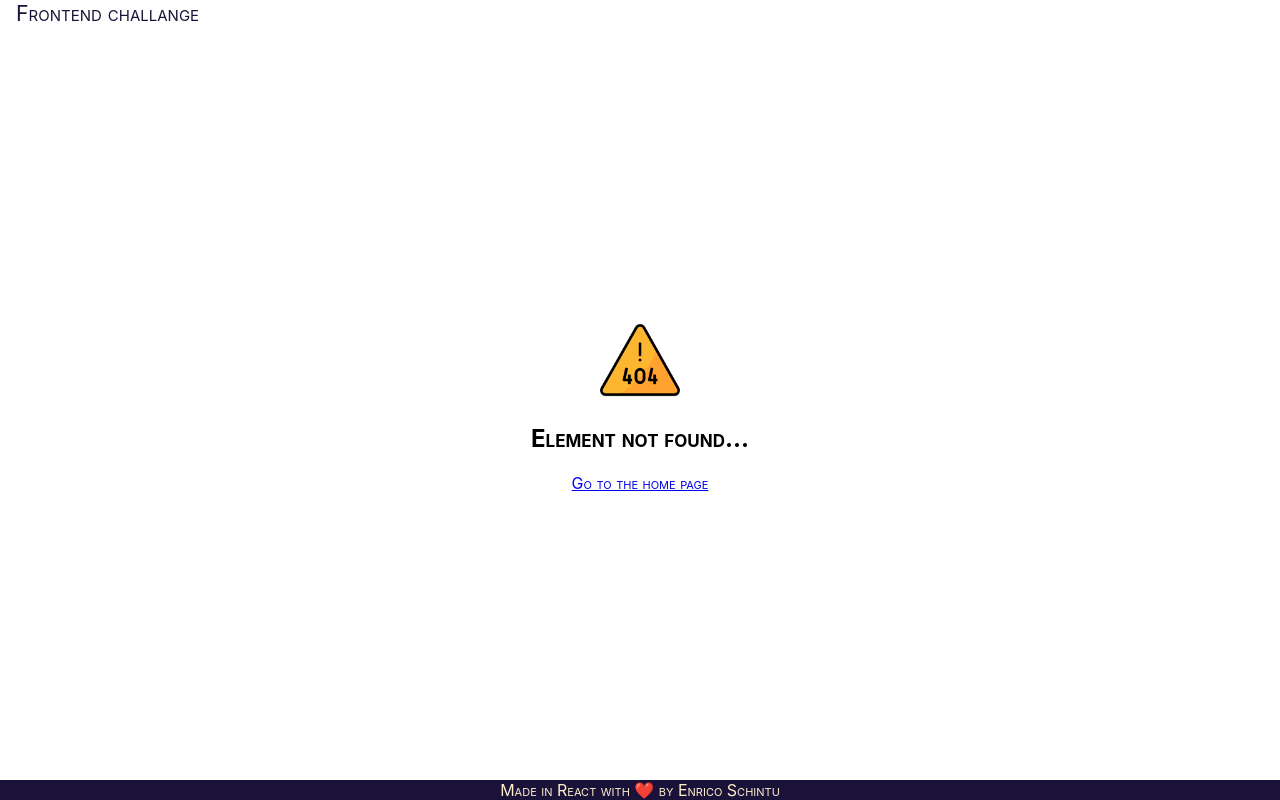
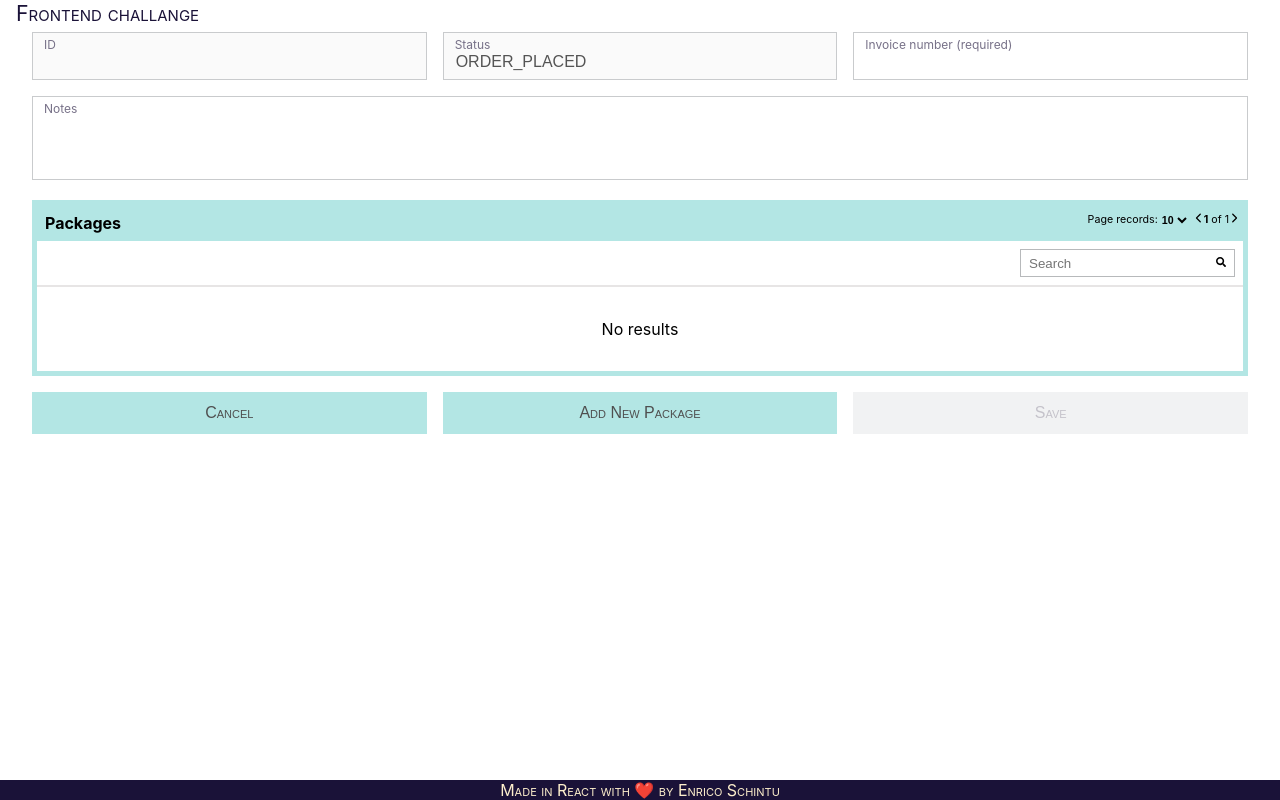
Before and after one commit to Schengatto/TS-fullstack-challenge-frontend, a React (Create React App) app: page /orders/create in a window 1280 px wide. Before the commit this address led to /not-found. Built offline with nearby package versions, Linux system fonts and the light colour scheme.

Commit message:
fixed issue with cancel edit mode

```diff
--- a/src/components/form/InputText.tsx
+++ b/src/components/form/InputText.tsx
@@ -55,9 +55,10 @@ export interface InputTextProps extends InputHTMLAttributes<HTMLInputElement> {
     type?: "text" | "number" | "email" | "password";
     description?: string;
     value?: string | number;
+    required?: boolean
 }
 
-const InputText: FunctionComponent<InputTextProps> = React.forwardRef<HTMLInputElement, InputTextProps>(({ value, label, type, description, ...rest }, ref: LegacyRef<HTMLInputElement>) => {
+const InputText: FunctionComponent<InputTextProps> = React.forwardRef<HTMLInputElement, InputTextProps>(({ value, label, type, description, required, ...rest }, ref: LegacyRef<HTMLInputElement>) => {
 
     const styleClass = value !== undefined ? "valued" : "";
 
@@ -76,7 +77,7 @@ const InputText: FunctionComponent<InputTextProps> = React.forwardRef<HTMLInputE
                     className={styleClass}
                     htmlFor={label}
                     data-test="InputText_Label">
-                    {label}
+                    {label}{required && " (required)"}
                 </label>
             </div>
             {description && <div className="input-text__description">{description}</div>}
--- a/src/components/form/TextArea.tsx
+++ b/src/components/form/TextArea.tsx
@@ -55,9 +55,10 @@ export interface TextAreaProps extends InputHTMLAttributes<HTMLTextAreaElement>
     label: string;
     value?: string;
     description?: string;
+    required?: boolean;
 }
 
-const TextArea: FunctionComponent<TextAreaProps> = React.forwardRef<HTMLTextAreaElement, TextAreaProps>(({ value, label, description, ...rest }, ref: LegacyRef<HTMLTextAreaElement>) => {
+const TextArea: FunctionComponent<TextAreaProps> = React.forwardRef<HTMLTextAreaElement, TextAreaProps>(({ value, label, description, required, ...rest }, ref: LegacyRef<HTMLTextAreaElement>) => {
 
     const styleClass = value !== undefined ? "valued" : "";
 
@@ -76,7 +77,7 @@ const TextArea: FunctionComponent<TextAreaProps> = React.forwardRef<HTMLTextArea
                     className={styleClass}
                     htmlFor={label}
                     data-test="InputText_Label">
-                    {label}
+                    {label} {required && " (required)"}
                 </label>
             </div>
             {description && <div className="text-area__description">{description}</div>}
--- a/src/components/ui/Card.tsx
+++ b/src/components/ui/Card.tsx
@@ -8,11 +8,6 @@ const Component = styled.div`
 
     .card__header{
         border-bottom: 2px solid #f2f0fa;
-        padding: 1rem;
-    }
-
-    .card__footer {
-        border-top: 2px solid #f2f0fa;
         padding: 1rem;
     }
 `;
--- a/src/components/ui/Table.tsx
+++ b/src/components/ui/Table.tsx
@@ -7,6 +7,11 @@ import SearchBar from "./SearchBar";
 const Component = styled.div`
     background-color: var(--primary-bg-color);
     border: 5px solid var(--primary-bg-color);
+
+    &.disabled {
+        background-color: var(--primary-disabled-bg-color);
+        border: 5px solid var(--primary-disabled-bg-color);
+    }
 
     .table__pre-append {
         display: flex;
@@ -61,7 +66,16 @@ const Component = styled.div`
                         background-color: var(--primary-hover-bg-color);
                         color: var(--primary-hover-text-color);
                     }
+
+                    &.disabled {
+                        cursor: default;
+                        &:hover {
+                            background-color: transparent;
+                            color: inherit;
+                        }
+                    }
                 }
+
             }
         }
     }
@@ -80,14 +94,15 @@ export interface TableProps {
     items: any[];
     searchKey: string;
     footer?: ReactNode;
+    readonly?: boolean;
     onRowClick?: (item: any) => void;
 }
 
-const Table: FunctionComponent<TableProps> = ({ title, actions: filters, headers, items, searchKey, footer, onRowClick }) => {
-    const [ filteredItems, setFilteredItems ] = useState<any[]>([]);
-    const [ pageItems, setPageItems ] = useState<any[]>([]);
-    const [ pageInfo, setPageInfo ] = useState<PageInfo>({ pageNumber: 1, pageSize: 10 });
-    const [ searchTerm, setSearchTerm ] = useState<string>("");
+const Table: FunctionComponent<TableProps> = ({ title, actions: filters, headers, items, searchKey, footer, readonly, onRowClick }) => {
+    const [filteredItems, setFilteredItems] = useState<any[]>([]);
+    const [pageItems, setPageItems] = useState<any[]>([]);
+    const [pageInfo, setPageInfo] = useState<PageInfo>({ pageNumber: 1, pageSize: 10 });
+    const [searchTerm, setSearchTerm] = useState<string>("");
 
     useEffect(() => {
         const matchTerms = items.filter(item => item[searchKey].toLowerCase().includes(searchTerm.toLowerCase()));
@@ -96,7 +111,7 @@ const Table: FunctionComponent<TableProps> = ({ title, actions: filters, headers
         const to = pageInfo.pageSize + ((pageInfo.pageNumber - 1) * pageInfo.pageSize);
         const pageItems = matchTerms.slice(from, to);
         setPageItems(pageItems);
-    }, [ pageInfo, items, searchKey, searchTerm ]);
+    }, [pageInfo, items, searchKey, searchTerm]);
 
     const handleSearch = (term: string) => {
         setSearchTerm(term);
@@ -115,7 +130,7 @@ const Table: FunctionComponent<TableProps> = ({ title, actions: filters, headers
     const emptyTable = (<div className="table__no-data">No results</div>);
 
     return (
-        <Component>
+        <Component className={readonly ? "disabled" : ""}>
             <div className="table__pre-append">
                 <div className="table__title">
                     <strong>{title}</strong>
@@ -142,7 +157,15 @@ const Table: FunctionComponent<TableProps> = ({ title, actions: filters, headers
                                     </tr>
                                 </thead>
                                 <tbody>
-                                    {pageItems.map((item: any, index: number) => (<tr key={index} onClick={handleRowClick.bind(this, item)} data-test={`Table_Row_${index}`}>{parseRow(item, index)}</tr>))}
+                                    {pageItems.map((item: any, index: number) => (
+                                        <tr
+                                            key={index}
+                                            onClick={handleRowClick.bind(this, item)}
+                                            data-test={`Table_Row_${index}`}
+                                            className={readonly ? "disabled" : ""}>
+                                            {parseRow(item, index)}
+                                        </tr>
+                                    ))}
                                 </tbody>
                             </table>
                         </div>
--- /dev/null
+++ b/src/features/orders-management/components/OrderForm.tsx
@@ -0,0 +1,143 @@
+import React, { FunctionComponent, useEffect, useState } from "react";
+import styled from "styled-components";
+import InputText from "../../../components/form/InputText";
+import Button from "../../../components/ui/Button";
+import { generateRandomString } from "../../../utils/string-utils";
+import { AddressInfo, Order, OrderStatus, Package } from "../models/order";
+import TextArea from "../../../components/form/TextArea";
+import Table from "../../../components/ui/Table";
+
+const FormGroup = styled.div`
+    .form-row {
+        display: flex;
+        margin: 1rem 0;
+        column-gap: 1rem;
+
+        div {
+            flex: 1
+        }
+    }
+
+    .form-actions {
+        display: flex;
+        margin: 1rem 0;
+        column-gap: 1rem;
+
+        div {
+            flex: 1
+        }
+    }
+`;
+
+interface OrderFormProps {
+    order?: Order;
+    readonly?: boolean;
+    onCancel: () => void;
+    onSubmit: (order: Order) => void;
+}
+
+const OrderForm: FunctionComponent<OrderFormProps> = ({ order, readonly, onCancel, onSubmit }) => {
+    const [invoiceId, setInvoiceId] = useState<string>(order?.invoiceId || "");
+    const [notes, setNotes] = useState<string>(order?.notes || "");
+    const [packages, setPackages] = useState<Package[]>(order?.packages || []);
+    const [status, setStatus] = useState<OrderStatus>(order?.status || OrderStatus.OrderPlaced);
+    const [isFormValid, setIsFormvalid] = useState<boolean>(false);
+
+    useEffect(() => {
+        setIsFormvalid(!!invoiceId && !!packages.length);
+    }, [invoiceId, packages]);
+
+    const handleSubmit = (event: any): void => {
+        event.preventDefault();
+
+        const currentOrder: Order = order
+            ? { id: order.id, invoiceId, notes, packages, status }
+            : { id: generateRandomString(6), invoiceId, notes, packages, status: OrderStatus.OrderPlaced };
+
+        onSubmit(currentOrder);
+    };
+
+    const packagesTableHeaders = [
+        { key: "id", label: "ID" },
+        { key: "supplier", label: "Supplier City", parseFunction: (supplier: AddressInfo) => supplier.city },
+        { key: "recipient", label: "Recipient City", parseFunction: (recipient: AddressInfo) => recipient.city },
+        { key: "notes", label: "Notes" }
+    ];
+
+    const generateFakePackage = () => ({
+        id: generateRandomString(8),
+        recipient: {
+            address: "Via scura",
+            city: "Milano",
+            coordinates: { latitude: 10, longitude: 20 },
+            postalCode: generateRandomString(5)
+        },
+        supplier: {
+            address: "Via rossa",
+            city: "Bologna",
+            coordinates: { latitude: 40, longitude: 50 },
+            postalCode: generateRandomString(5)
+        }
+    });
+
+    const handleAddNewPackage = (): void => setPackages((prev: Package[]) => [...prev, generateFakePackage()]);
+
+    const resetForm = (): void => {
+        setInvoiceId(order?.invoiceId || "");
+        setNotes(order?.notes || "");
+        setPackages(order?.packages || []);
+        setStatus(order?.status || OrderStatus.OrderPlaced);
+    };
+
+    const handleCancel = (): void => {
+        resetForm();
+        onCancel();
+    };
+
+    return (
+        <FormGroup>
+            <form onSubmit={handleSubmit}>
+                <div className="form-row">
+                    <InputText
+                        label="ID"
+                        type="text"
+                        value={order?.id || ""}
+                        disabled />
+
+                    <InputText
+                        label="Status"
+                        type="text"
+                        value={status}
+                        disabled />
+
+                    <InputText
+                        label="Invoice number"
+                        required type="text"
+                        value={invoiceId}
+                        disabled={readonly}
+                        onChange={(e) => setInvoiceId(e.target.value)} />
+                </div>
+                <div className="form-row">
+                    <TextArea label="Notes" type="text" value={notes} disabled={readonly} onChange={(e) => setNotes(e.target.value)} />
+                </div>
+
+                <Table
+                    title='Packages'
+                    readonly={readonly}
+                    headers={packagesTableHeaders}
+                    items={packages}
+                    searchKey="id" />
+
+                {!readonly &&
+                    <div className="form-actions">
+                        <Button label="Cancel" onClick={handleCancel} />
+                        <Button onClick={handleAddNewPackage} label="Add New Package" />
+                        <Button label="Save" type="submit" disabled={!isFormValid} />
+                    </div>
+                }
+            </form>
+        </FormGroup>
+    );
+};
+
+export default OrderForm;
--- a/src/index.css
+++ b/src/index.css
@@ -1,22 +1,28 @@
 body {
-  margin: 0;
-  font-family: -apple-system, BlinkMacSystemFont, 'Segoe UI', 'Roboto', 'Oxygen',
-    'Ubuntu', 'Cantarell', 'Fira Sans', 'Droid Sans', 'Helvetica Neue',
-    sans-serif;
-  -webkit-font-smoothing: antialiased;
-  -moz-osx-font-smoothing: grayscale;
+    margin: 0;
+    font-family: -apple-system, BlinkMacSystemFont, "Segoe UI", "Roboto", "Oxygen", "Ubuntu", "Cantarell", "Fira Sans",
+        "Droid Sans", "Helvetica Neue", sans-serif;
+    -webkit-font-smoothing: antialiased;
+    -moz-osx-font-smoothing: grayscale;
 }
 
 code {
-  font-family: source-code-pro, Menlo, Monaco, Consolas, 'Courier New',
-    monospace;
+    font-family: source-code-pro, Menlo, Monaco, Consolas, "Courier New", monospace;
+}
+
+button {
+    user-select: none;
+    -moz-user-select: none;
+    -khtml-user-select: none;
+    -webkit-user-select: none;
+    -o-user-select: none;
 }
 
 :root {
-  --primary-text-color: #4F4F4F;
-  --primary-bg-color: #B3E6E4;
-  --primary-hover-text-color: #f2f2f2;
-  --primary-hover-bg-color: #40C1BB;
-  --primary-disabled-text-color: #c4c2ca;
-  --primary-disabled-bg-color: #F1F2F3;
+    --primary-text-color: #4f4f4f;
+    --primary-bg-color: #b3e6e4;
+    --primary-hover-text-color: #f2f2f2;
+    --primary-hover-bg-color: #40c1bb;
+    --primary-disabled-text-color: #c4c2ca;
+    --primary-disabled-bg-color: #f1f2f3;
 }
--- /dev/null
+++ b/src/pages/orders-management/OrderCreate.tsx
@@ -0,0 +1,35 @@
+import React, { FunctionComponent } from "react";
+import { useNavigate } from "react-router-dom";
+import styled from "styled-components";
+import Card from "../../components/ui/Card";
+import { Order } from "../../features/orders-management/models/order";
+import ordersService from "../../features/orders-management/services/orders-service";
+import OrderForm from "../../features/orders-management/components/OrderForm";
+
+const Component = styled.div`
+    margin: 1rem;
+`;
+
+const OrderCreate: FunctionComponent = () => {
+    const navigate = useNavigate();
+    const handleCancel = () => {
+        navigate("/orders");
+    };
+
+    const handleCreateOrder = async (order: Order) => {
+        await ordersService.addOrder(order);
+        handleCancel();
+    };
+
+    return (
+        <Component>
+            <Card>
+                <OrderForm
+                    onCancel={handleCancel}
+                    onSubmit={handleCreateOrder} />
+            </Card>
+        </Component>
+    );
+};
+
+export default OrderCreate;
--- a/src/pages/orders-management/OrderDetail.tsx
+++ b/src/pages/orders-management/OrderDetail.tsx
@@ -1,12 +1,10 @@
 import { FunctionComponent, useState } from "react";
 import { LoaderFunctionArgs, useLoaderData, useNavigate } from "react-router-dom";
 import styled from "styled-components";
-import InputText from "../../components/form/InputText";
-import TextArea from "../../components/form/TextArea";
 import Button from "../../components/ui/Button";
 import Card from "../../components/ui/Card";
-import Table from "../../components/ui/Table";
-import { AddressInfo, Order } from "../../features/orders-management/models/order";
+import OrderForm from "../../features/orders-management/components/OrderForm";
+import { Order } from "../../features/orders-management/models/order";
 import ordersService from "../../features/orders-management/services/orders-service";
 import { NotFoundError } from "../../models/error";
 
@@ -22,6 +20,8 @@ export async function retrieveOrder({ params }: LoaderFunctionArgs): Promise<Ord
 }
 
 export const Component = styled.div`
+    margin: 1rem;
+
     .detail__row {
         display: flex;
         margin: 1rem 0;
@@ -35,17 +35,19 @@ export const Component = styled.div`
 
 export const ButtonsGroup = styled.div`
     display: flex;
+    margin: 1rem 0;
+    column-gap: 1rem;
 
-    button {
-        margin: 0 1rem;
+    div {
+        flex: 1
     }
 `;
 
 const OrderDetail: FunctionComponent = () => {
     const navigate = useNavigate();
-    let order = useLoaderData() as Order;
+    const order = useLoaderData() as Order;
 
-    const [currentOrder, setCurrentOrder] = useState<Order>(order);
+    const [currentOrder, setCurrentOrder] = useState<Order>(JSON.parse(JSON.stringify(order)));
     const [isEditMode, setIsEditMode] = useState<boolean>(false);
 
     const handleBackToList = () => {
@@ -56,13 +58,18 @@ const OrderDetail: FunctionComponent = () => {
         setIsEditMode(value);
     };
 
+    const handleCancelPendingChanges = () => {
+        setCurrentOrder(JSON.parse(JSON.stringify(order)));
+        handleEditOrder(false);
+    };
+
     const handleDeleteOrder = async () => {
         await ordersService.deleteOrder(order.id);
         handleBackToList();
     };
 
     const handleUpdateOrder = async (order: Order) => {
-        await ordersService.updateOrder({ ...currentOrder, packages: [] });
+        await ordersService.updateOrder(order);
         const updatedOrder = await ordersService.getOrder(currentOrder.id);
         if (!updatedOrder) {
             navigate("/error");
@@ -80,39 +87,15 @@ const OrderDetail: FunctionComponent = () => {
         </ButtonsGroup>
     );
 
-    const packagesTableHeaders = [
-        { key: "id", label: "ID" },
-        { key: "supplier", label: "Supplier City", parseFunction: (supplier: AddressInfo) => supplier.city },
-        { key: "recipient", label: "Recipient City", parseFunction: (recipient: AddressInfo) => recipient.city },
-        { key: "notes", label: "Notes" }
-    ];
-
-    // const orderChart = (<OrderChart order={currentOrder}></OrderChart>);
-    // const amountsForm = (
-    //     <OrderAmountsForm
-    //         order={currentOrder}
-    //         onCancel={handleEditOrder.bind(null, false)}
-    //         onSubmit={handleUpdateOrder} />
-    // );
     return (
         <Component>
             <Card footer={!isEditMode && viewModeActions}>
-                {/* {isEditMode ? amountsForm : orderChart} */}
-                <div className="detail__row">
-                    <InputText label="id" type="text" value={order.id} disabled />
-                    <InputText label="Invoice number" type="text" value={order.invoiceId} disabled />
-                </div>
-                <div className="detail__row">
-                    <TextArea label="Notes" type="text" value={order.notes} disabled />
-                </div>
-                <div>
-                    <Table
-                        title='Packages'
-                        headers={packagesTableHeaders}
-                        items={order.packages}
-                        searchKey="id" />
-                </div>
-                {/* <pre>{JSON.stringify(order, undefined, 2)}</pre> */}
+                {/* <pre>{JSON.stringify(currentOrder, undefined, 2)}</pre> */}
+                <OrderForm
+                    readonly={!isEditMode}
+                    order={currentOrder}
+                    onCancel={handleCancelPendingChanges}
+                    onSubmit={handleUpdateOrder} />
             </Card>
         </Component>
     );
--- a/src/pages/pages.tsx
+++ b/src/pages/pages.tsx
@@ -5,6 +5,7 @@ import Error from "./Error";
 import Home from "./Home";
 import OrdersList,  { retrieveOrders } from "./orders-management/OrdersList";
 import OrderDetail, { retrieveOrder } from "./orders-management/OrderDetail";
+import OrderCreate from "./orders-management/OrderCreate";
 
 const pagesData: RouterType[] = [
     {
@@ -17,6 +18,11 @@ const pagesData: RouterType[] = [
         element: <OrdersList />,
         title: "orders-list",
         loader: retrieveOrders
+    },
+    {
+        path: "orders/create",
+        element: <OrderCreate />,
+        title: "create-order"
     },
     {
         path: "orders/:id",
```
